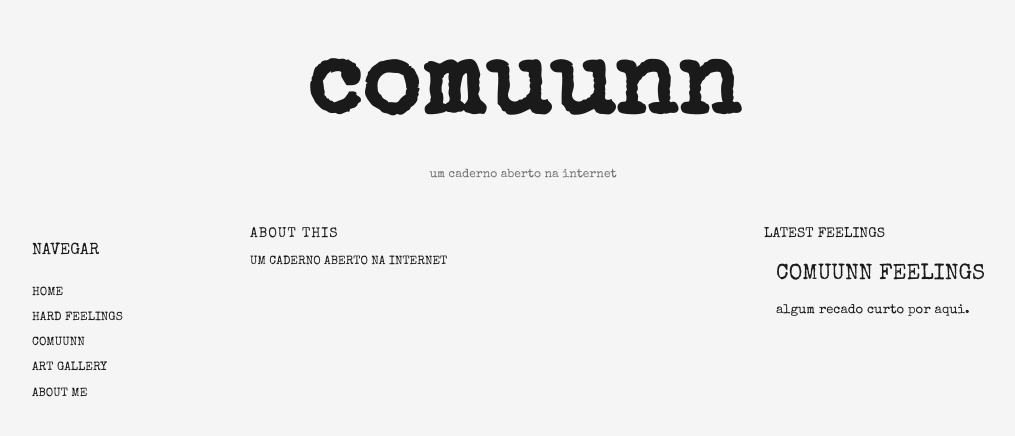
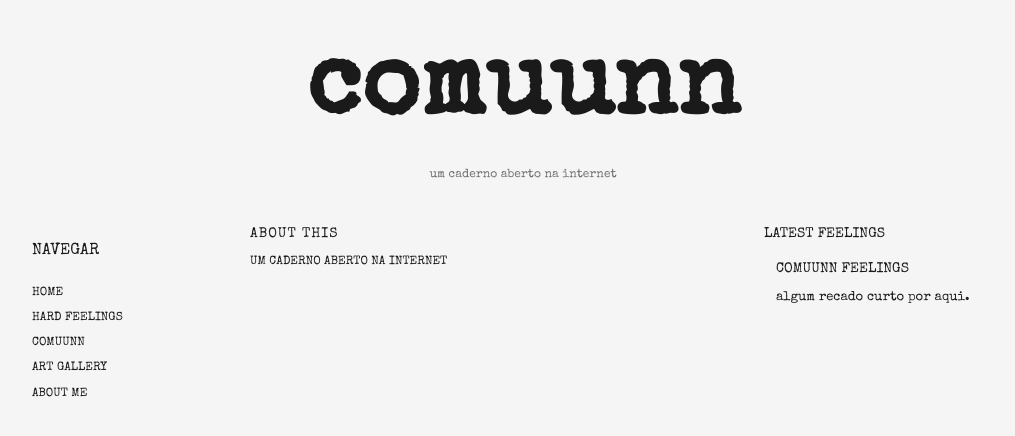
Before and after one commit to guiolhermer/comuunn, a Jekyll site: the page built from index.html, in a window 1280 px wide. Shown: the top 436 px of the page, without its empty margins (117-1132 px from the left). Built offline with Jekyll 4.4.1, drawn with Linux system fonts in a browser that asks for light colours.

Commit message:
fix: correct typo in class name for titulo-dizer-esquerda

```diff
--- a/assets/style.css
+++ b/assets/style.css
@@ -139,7 +139,7 @@
   margin: 0;
 }
 
-.título-dizer-esquerda {
+.titulo-dizer-esquerda {
   font-family: 'Special Elite', monospace;
   text-align: left;
   font-size: 22px;
--- a/index.html
+++ b/index.html
@@ -40,7 +40,7 @@
     <aside class="coluna-geral-esquerda">
       <p class="titulo-latest-feelings">latest feelings</p>
       <div class="coluna-esquerda">
-        <p class="título-dizer-esquerda">comuunn feelings</p>
+        <p class="titulo-dizer-esquerda">comuunn feelings</p>
         <p class="texto-dizer-esquerda">algum recado curto por aqui.</p>
       </div>
     </aside>
```
